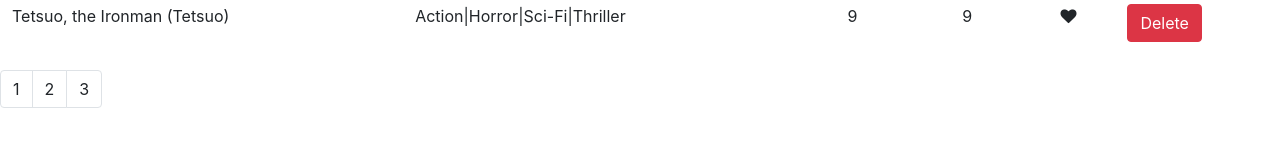
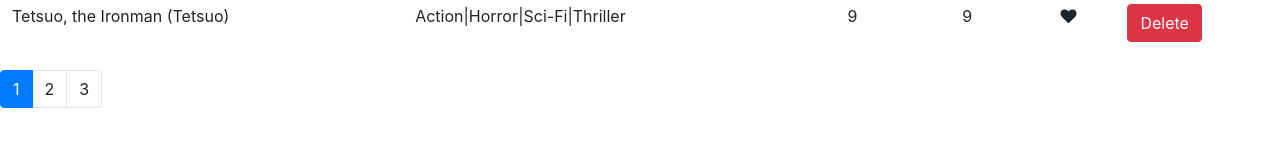
Before and after one commit to thaibinhnguyen/learn-react, a React (Create React App) app: page / in a window 1280 px wide. Shown: the part 587-734 px from the top of the page. Built offline with nearby package versions, Linux system fonts and the light colour scheme.

Commit message:
pagination handling changes

```diff
--- a/src/components/Movies.jsx
+++ b/src/components/Movies.jsx
@@ -7,6 +7,7 @@
     state = {
         movies: getMovies(),
         pageSize: 4,
+        currentPage: 1,
     };
     handleDelete = (movie) => {
         let movieDeleted = getMovie(movie.id);
@@ -25,11 +26,12 @@
         this.setState({ movies });
     };
     handlePageChange = (page) => {
-        console.log(page);
+        this.setState({ currentPage: page });
     };
 
     render() {
         const { length: count } = this.state.movies;
+        const { pageSize, currentPage } = this.state;
         if (count === 0) return <div>There're no movies</div>;
         return (
             <React.Fragment>
@@ -72,8 +74,9 @@
                 </table>
                 <Pagination
                     itemsCount={count}
-                    pageSize={this.state.pageSize}
+                    pageSize={pageSize}
                     onPageChange={this.handlePageChange}
+                    currentPage={currentPage}
                 />
             </React.Fragment>
         );
--- a/src/components/common/Pagination.jsx
+++ b/src/components/common/Pagination.jsx
@@ -2,7 +2,8 @@
 import _ from "lodash";
 
 export default function Pagination(props) {
-    const { itemsCount, pageSize } = props;
+    const { itemsCount, pageSize, currentPage, onPageChange } = props;
+    console.log(currentPage);
     const pagesCount = Math.ceil(itemsCount / pageSize);
     if (pagesCount === 1) return null;
     const pages = _.range(1, pagesCount + 1);
@@ -11,8 +12,20 @@
         <nav>
             <ul className="pagination">
                 {pages.map((page) => (
-                    <li key={page} className="page-item">
-                        <a className="page-link">{page}</a>
+                    <li
+                        key={page}
+                        className={
+                            page === currentPage
+                                ? "page-item active"
+                                : "page-item"
+                        }
+                    >
+                        <a
+                            className="page-link"
+                            onClick={() => onPageChange(page)}
+                        >
+                            {page}
+                        </a>
                     </li>
                 ))}
             </ul>
```
